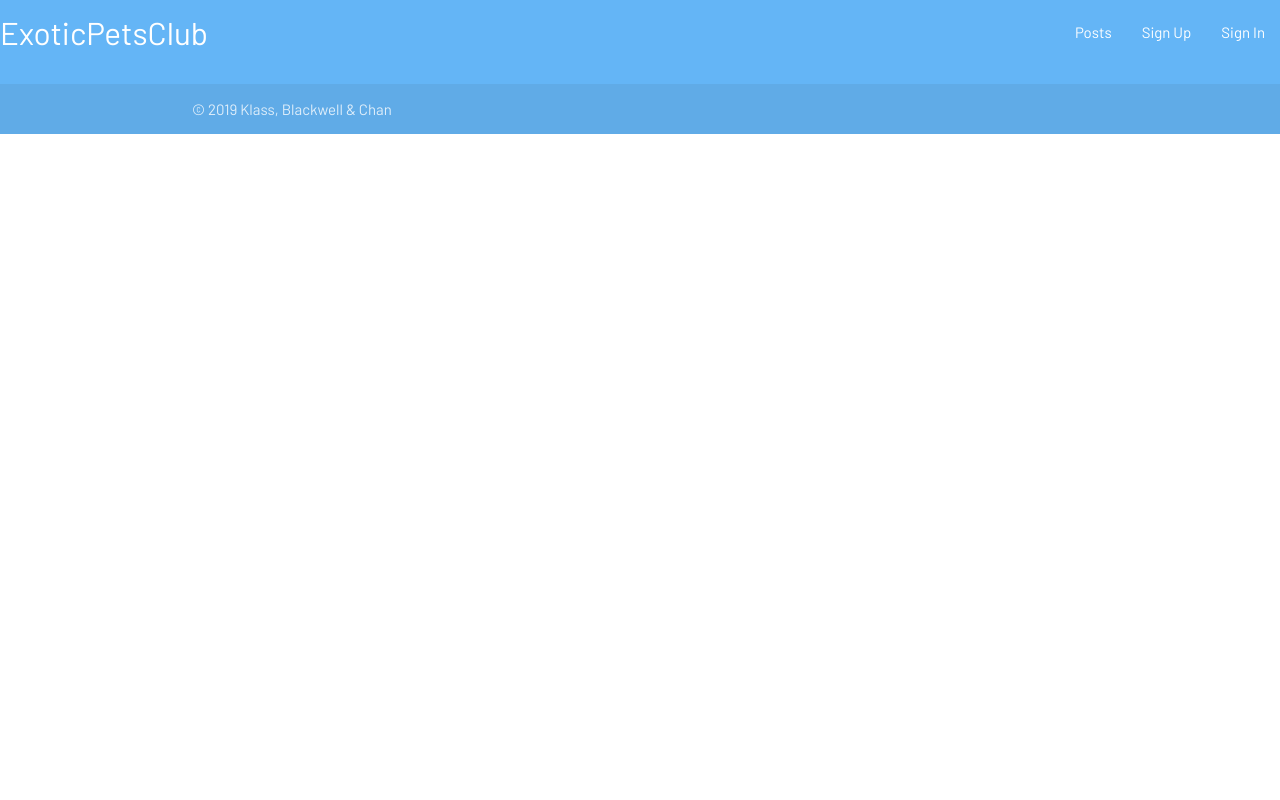
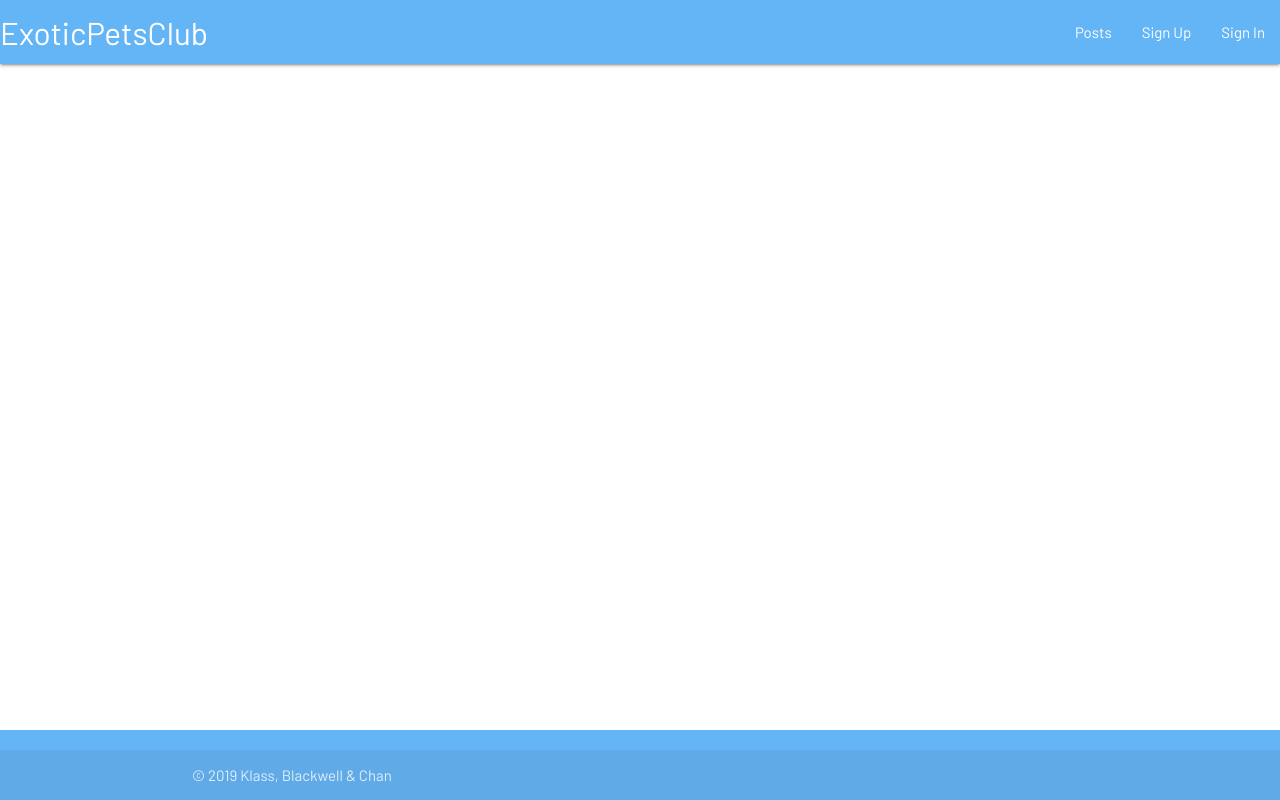
Before and after one commit to trentjblackwell/exoticpetsclub, a Django app: page /posts/ in a window 1280 px wide. Run offline with Django 3.2, Linux system fonts and the light colour scheme; data that the repository does not hold is empty.

Commit message:
updated styling

```diff
--- a/exotic_pets/main_app/static/style.css
+++ b/exotic_pets/main_app/static/style.css
@@ -1,3 +1,10 @@
 body {
+    display: flex;
+    min-height: 100vh;
+    flex-direction: column;
     font-family: barlow;
-}
+  }
+
+  main {
+    flex: 1 0 auto;
+  }
```
Also changed, not shown: exotic_pets/main_app/templates/home.html (+13 -4 lines).
